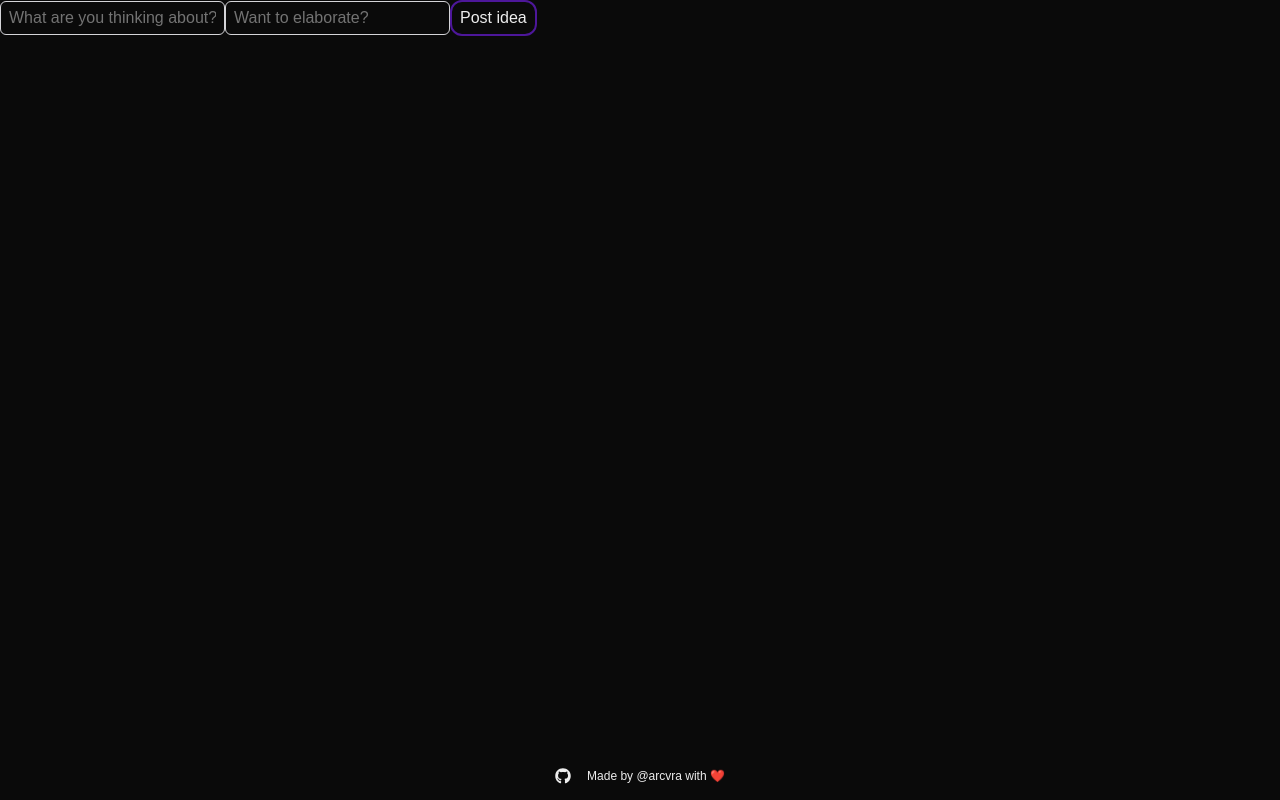
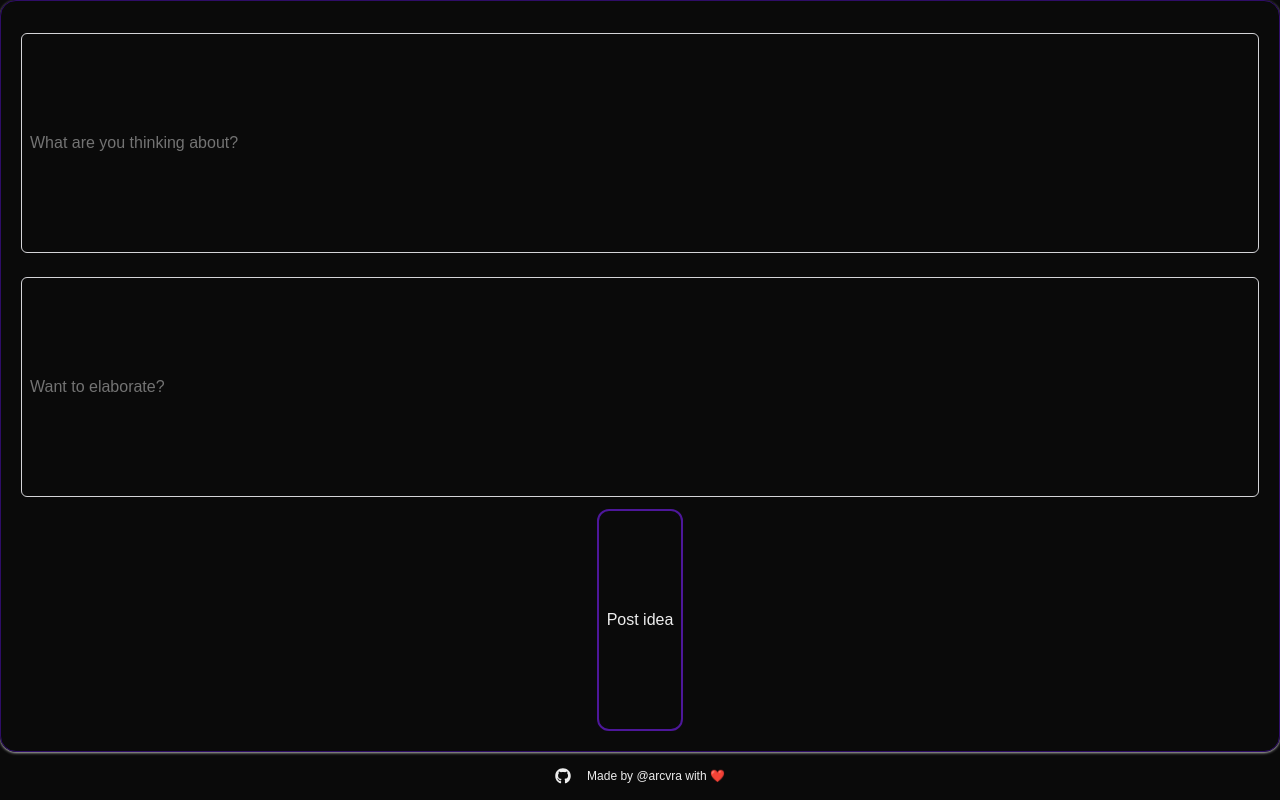
Before and after one commit to arcvra/idea-harvest, a Next.js app in the folder client2/: page / in a window 1280 px wide. Built offline with nearby package versions, Linux system fonts and the light colour scheme.

Commit message:
feat(PostForm): enhance form layout and correct required prop usage for inputs

```diff
--- a/client2/layout/PostForm.jsx
+++ b/client2/layout/PostForm.jsx
@@ -14,25 +14,30 @@ export const PostForm = () => {
     } = usePostForm();
 
     return (
-        <form onSubmit={handleSubmit} >
+        <form onSubmit={handleSubmit} className="grid px-2 py-5 border border-violet-950 rounded-2xl shadow shadow-neutral-400">
             <Input
                 placeholder="What are you thinking about?"
                 value={conceptValue}
                 name="conceptInput"
                 id="conceptInput"
-                required="true"
-                onChange={handleConceptInput} />
+                required={true}
+                onChange={handleConceptInput}
+                className="m-3"
+                />
             <Input
                 placeholder="Want to elaborate?"
                 value={descriptionValue}
                 name="descriptionInput"
                 id="descriptionInput"
-                onChange={handleDescriptionInput} />
+                onChange={handleDescriptionInput}
+                className="m-3"
+                />
             <Button
                 type="submit"
                 name="postIdea"
                 id="postIdea"
                 children="Post idea"
+                className="justify-self-center"
             />
         </form>
     )
```
